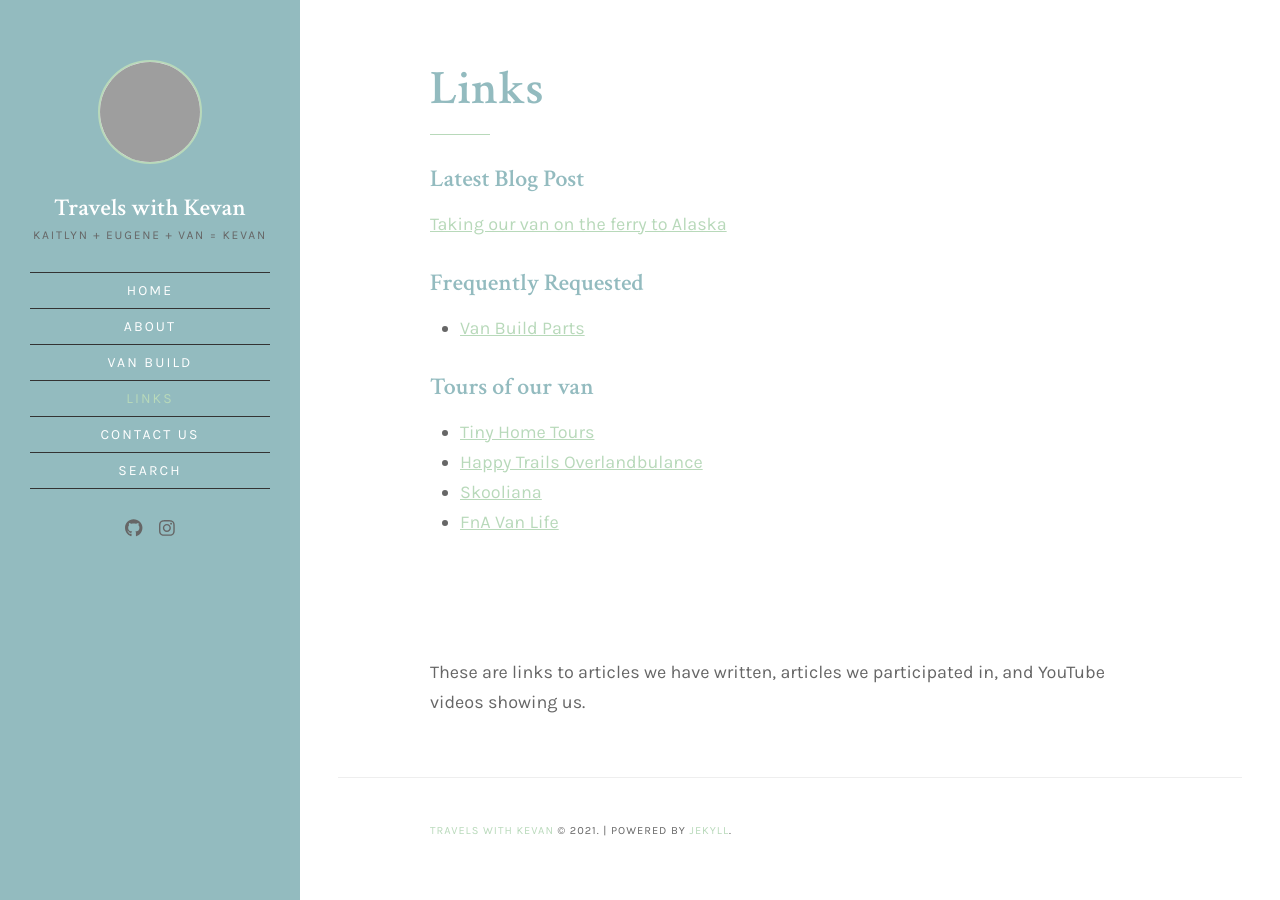
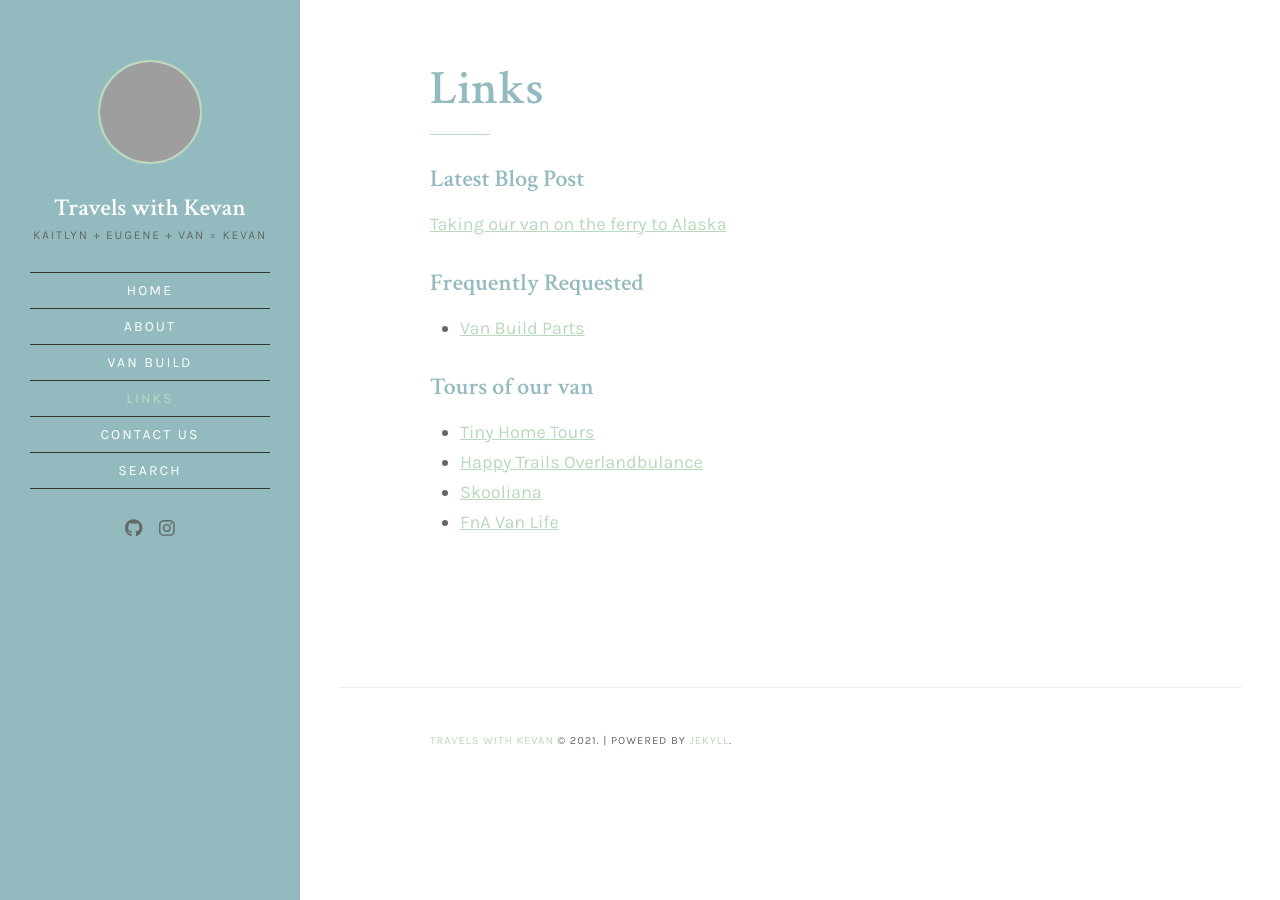
Before and after one commit to kevanaster/TravelsWithKevan-site, a Jekyll site: the page built from links.md, in a window 1280 px wide, cut to the strip 0-900 px from the top of the page. Built offline with Jekyll 4.4.1, drawn with Linux system fonts in a browser that asks for light colours; a script that is not in the unit is left out; grey boxes are pictures that could not be loaded.

Commit message:
remove line from links page

```diff
--- a/links.md
+++ b/links.md
@@ -21,5 +21,3 @@ title: Links
 
 <br>
 {% include adsense-horizontal1.html %}<br>
-
-These are links to articles we have written, articles we participated in, and YouTube videos showing us.
```
